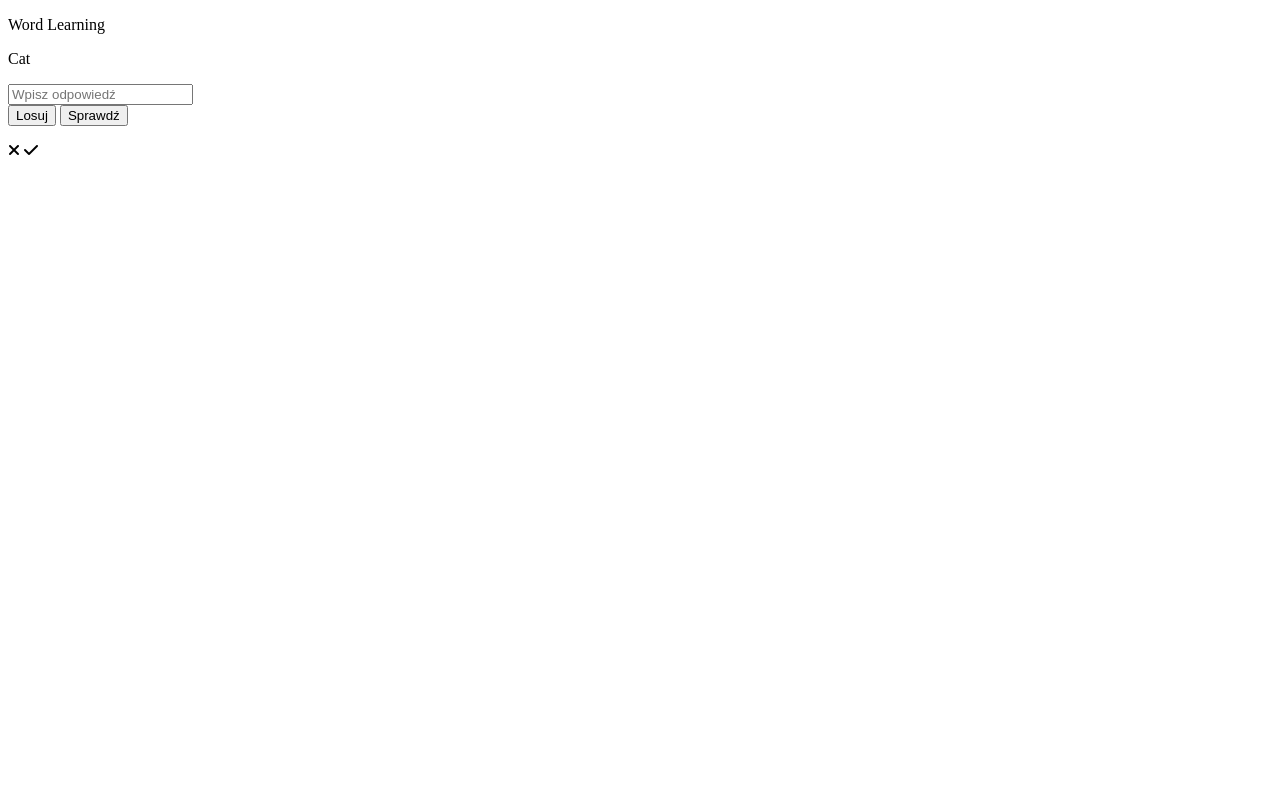
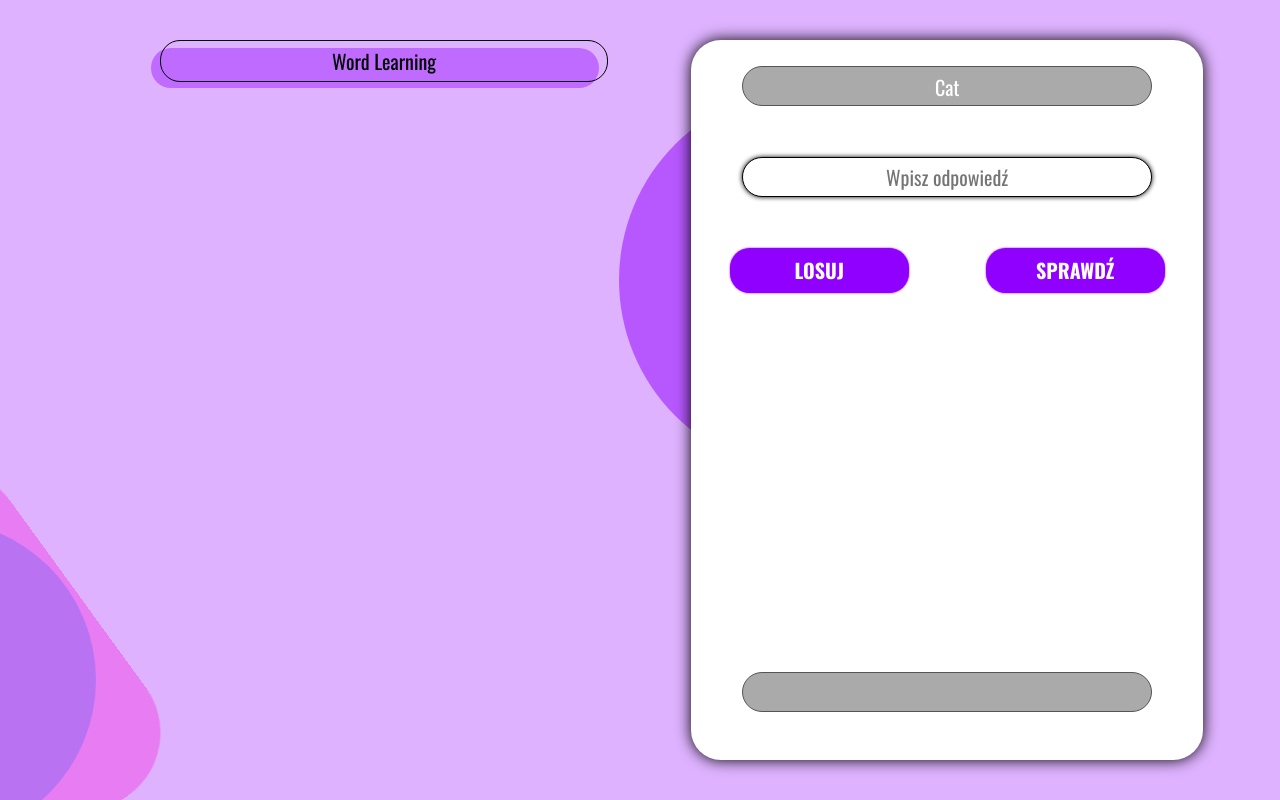
Before and after one commit to Growcu/wordlearning, a plain HTML site: page index.html in a window 1280 px wide. Drawn offline with nearby package versions, Linux system fonts and the light colour scheme; the site is published under a folder, as on GitHub Pages, so addresses that start at the root find nothing.

Commit message:
WordLearning v.1.0.1

```diff
--- a/index.html
+++ b/index.html
@@ -6,7 +6,7 @@
     <meta name="viewport" content="width=device-width, initial-scale=1.0">
     <link href="https://fonts.googleapis.com/css2?family=Oswald:wght@300;400;700&display=swap" rel="stylesheet">
     <script src="https://kit.fontawesome.com/0aaa83a5bb.js" crossorigin="anonymous"></script>
-    <link rel="stylesheet" href="/css/style.css">
+    <link rel="stylesheet" href="css/style.css">
     <title>Word Learning</title>
 </head>
 
@@ -37,7 +37,7 @@
             </div>
         </main>
     </div>
-    <script src="/js/code.js"></script>
+    <script src="js/code.js"></script>
 </body>
 
 </html>
```
